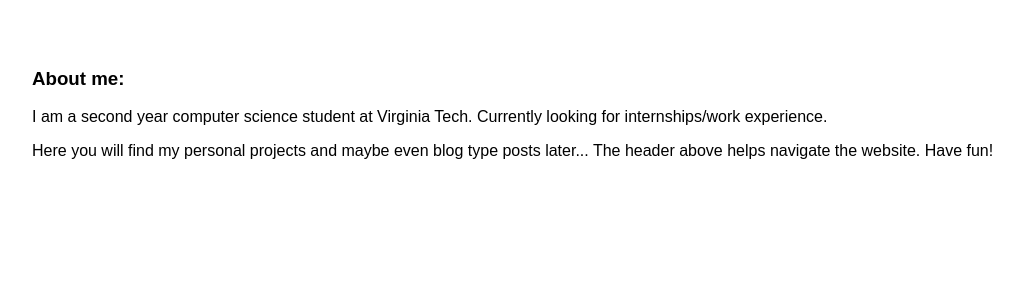
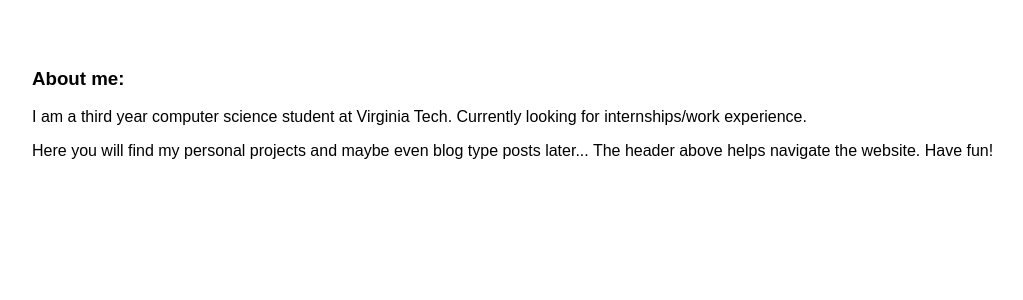
Before and after one commit to adityarana-ar/Flask-webapp-ML, a Flask app: page / in a window 1280 px wide. Shown: the part 213-513 px from the top of the page, without its empty margins (112-1135 px from the left). Run offline with Flask 3, Linux system fonts and the light colour scheme.

Commit message:
Updated index.html

```diff
--- a/templates/index.html
+++ b/templates/index.html
@@ -50,7 +50,7 @@
             <a href="https://github.com/adityarana-ar" target="_blank">GitHub Profile</a>
         </div>
         <div class="content" style="margin: 10%;"><h3>About me:</h3>
-            <p>I am a second year computer science student at Virginia Tech. Currently looking for internships/work experience.</p>
+            <p>I am a third year computer science student at Virginia Tech. Currently looking for internships/work experience.</p>
             <p>Here you will find my personal projects and maybe even blog type posts later...
                 The header above helps navigate the website. Have fun!
             </p>
```
